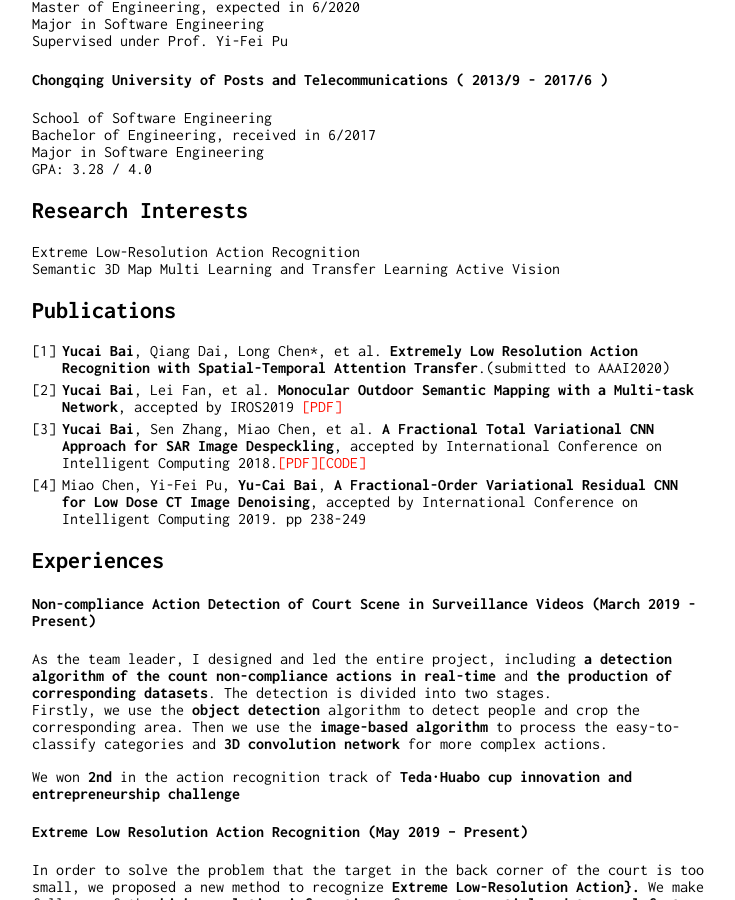
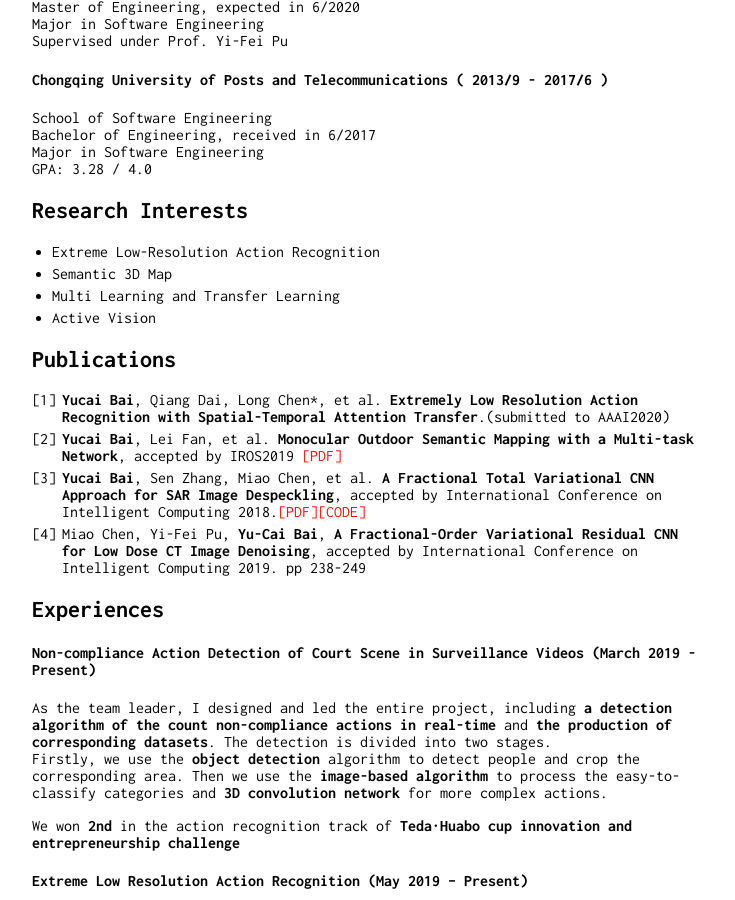
Before and after one commit to RaymondByc/raymondbyc-github.io, a Jekyll site: the page built from index.md, in a window 1280 px wide and 900 px high, scrolled down 367 px. Shown: the whole window, without its empty margins (258-993 px from the left). Built offline with Jekyll 4.4.1, drawn with Linux system fonts in a browser that asks for light colours; our own code applies the rules of GitHub Pages for plain Markdown files.

```diff
--- a/index.md
+++ b/index.md
@@ -24,10 +24,10 @@ Major in Software Engineering
 GPA: 3.28 / 4.0
 
 ## Research Interests
-Extreme Low-Resolution Action Recognition
-Semantic 3D Map
-Multi Learning and Transfer Learning
-Active Vision
+- Extreme Low-Resolution Action Recognition
+- Semantic 3D Map
+- Multi Learning and Transfer Learning
+- Active Vision
 
 ## Publications
 1. __Yucai Bai__, Qiang Dai, Long Chen*, et al. __Extremely Low Resolution Action Recognition with Spatial-Temporal Attention Transfer__.(submitted to AAAI2020)
```
